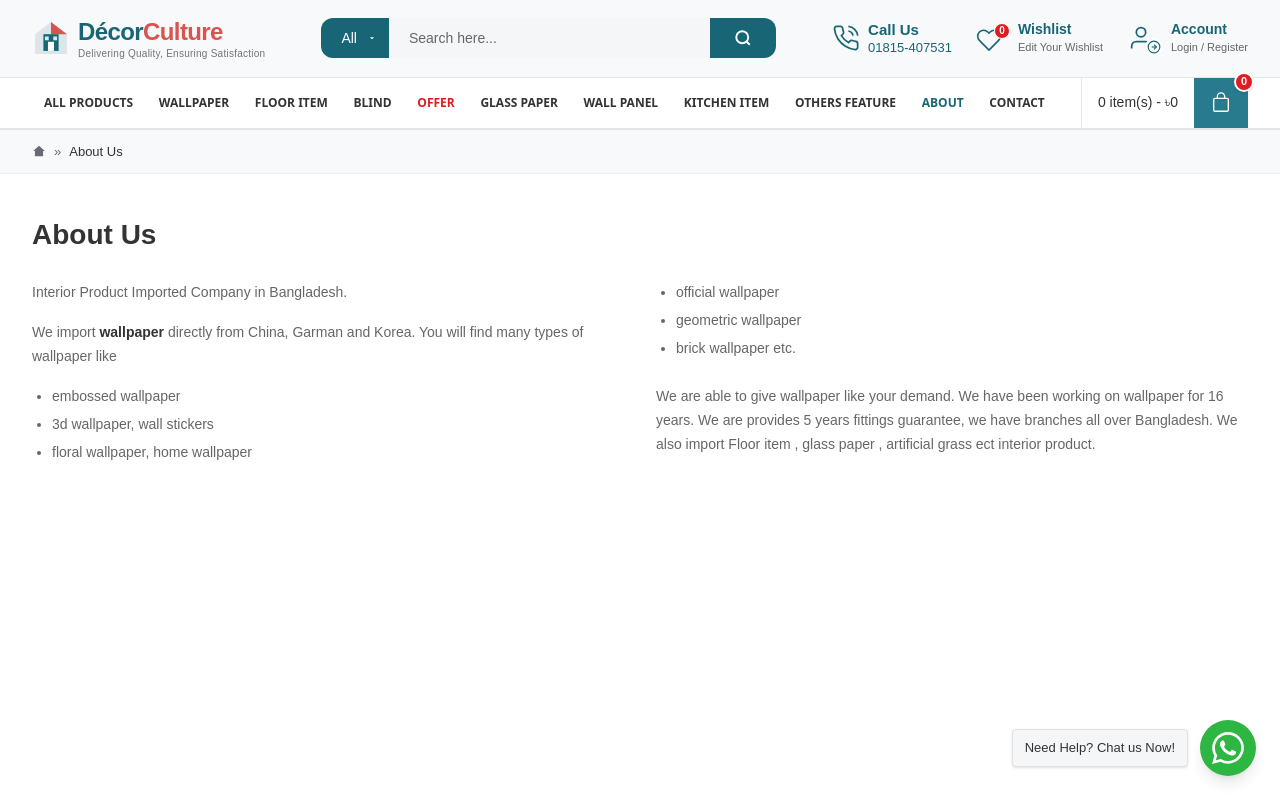
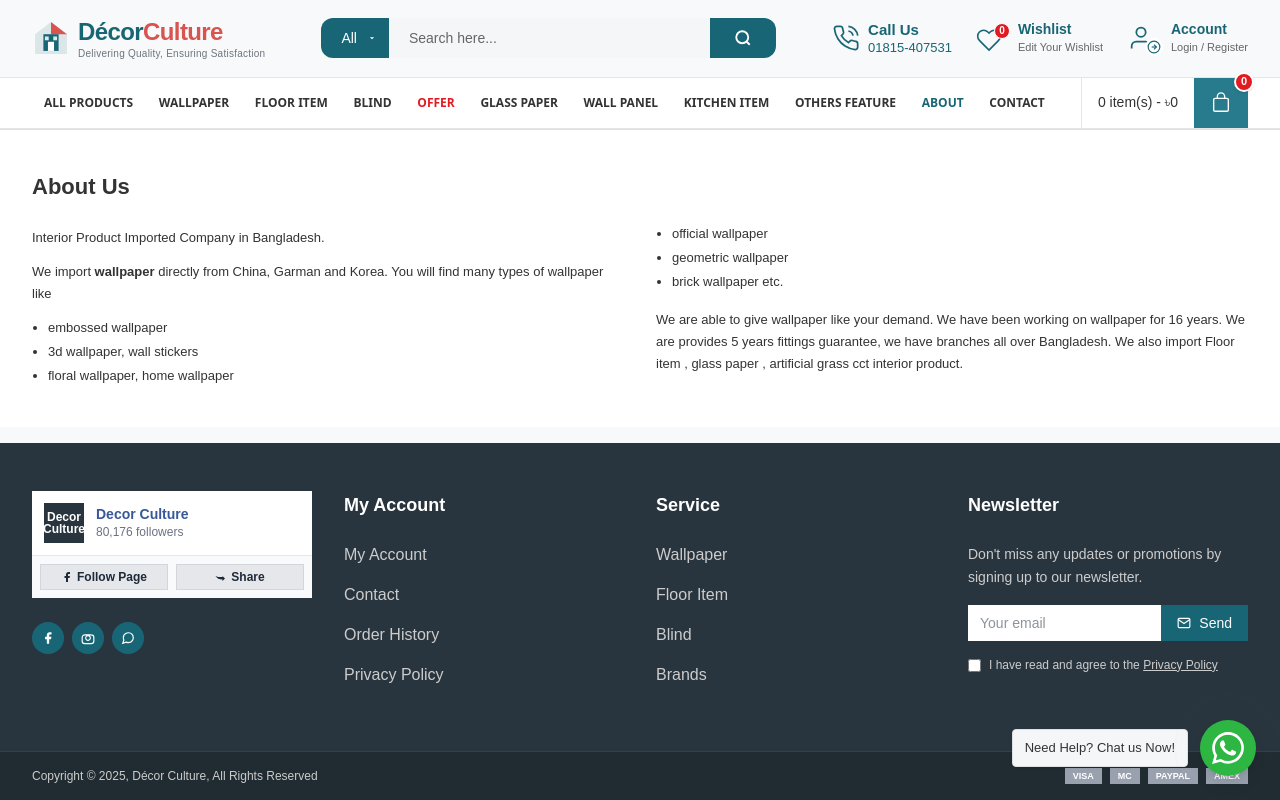
Before and after one commit to Tanvi183/Ecommerce-Frontend, a Next.js app: page /about in a window 1280 px wide. Shown: the top 800 px of the page. Built offline with nearby package versions, Linux system fonts and the light colour scheme.

Commit message:
feat: add about us page to display company information and service details

```diff
--- a/src/app/about/page.tsx
+++ b/src/app/about/page.tsx
@@ -3,32 +3,19 @@
 
 export default function AboutPage() {
   return (
-    <div className="bg-white min-h-screen pb-20">
-      {/* Breadcrumbs */}
-      <div className="bg-[#f8f9fa] border-b border-[#eeeeee] py-3 mb-10">
-        <Container>
-          <div className="flex items-center text-[13px] text-[#696973]">
-            <Link href="/" className="hover:text-[var(--primary)] transition-colors flex items-center gap-1">
-              <svg width="14" height="14" fill="currentColor" viewBox="0 0 24 24"><path d="M12 3l10 9h-3v9H5v-9H2z"/></svg>
-            </Link>
-            <span className="mx-2">»</span>
-            <span className="text-[#333333]">About Us</span>
-          </div>
-        </Container>
-      </div>
+    <div className="bg-white pb-10 pt-10">
+      <Container>
+        <h1 className="text-[22px] font-bold text-[#333333] mb-6">About Us</h1>
 
-      <Container>
-        <h1 className="text-[28px] font-bold text-[#333333] mb-6">About Us</h1>
-
-        <div className="grid grid-cols-1 md:grid-cols-2 gap-8 text-[#666666] text-[14px] leading-[24px]">
+        <div className="grid grid-cols-1 md:grid-cols-2 gap-x-8 gap-y-6 text-[#333333] text-[13px] leading-[22px]">
           <div>
-            <p className="mb-4">
+            <p className="mb-3">
               Interior Product Imported Company in Bangladesh.
             </p>
-            <p className="mb-4">
-              We import <strong className="text-[#333]">wallpaper</strong> directly from China, Garman and Korea. You will find many types of wallpaper like
+            <p className="mb-3">
+              We import <strong className="font-bold">wallpaper</strong> directly from China, Garman and Korea. You will find many types of wallpaper like
             </p>
-            <ul className="list-disc pl-5 mb-4 space-y-1">
+            <ul className="list-disc pl-4 space-y-0.5">
               <li>embossed wallpaper</li>
               <li>3d wallpaper, wall stickers</li>
               <li>floral wallpaper, home wallpaper</li>
@@ -36,13 +23,13 @@
           </div>
 
           <div>
-            <ul className="list-disc pl-5 mb-6 space-y-1">
+            <ul className="list-disc pl-4 mb-4 space-y-0.5 mt-0 md:-mt-1">
               <li>official wallpaper</li>
               <li>geometric wallpaper</li>
               <li>brick wallpaper etc.</li>
             </ul>
             <p>
-              We are able to give wallpaper like your demand. We have been working on wallpaper for 16 years. We are provides 5 years fittings guarantee, we have branches all over Bangladesh. We also import Floor item , glass paper , artificial grass ect interior product.
+              We are able to give wallpaper like your demand. We have been working on wallpaper for 16 years. We are provides 5 years fittings guarantee, we have branches all over Bangladesh. We also import Floor item , glass paper , artificial grass cct interior product.
             </p>
           </div>
         </div>
```
